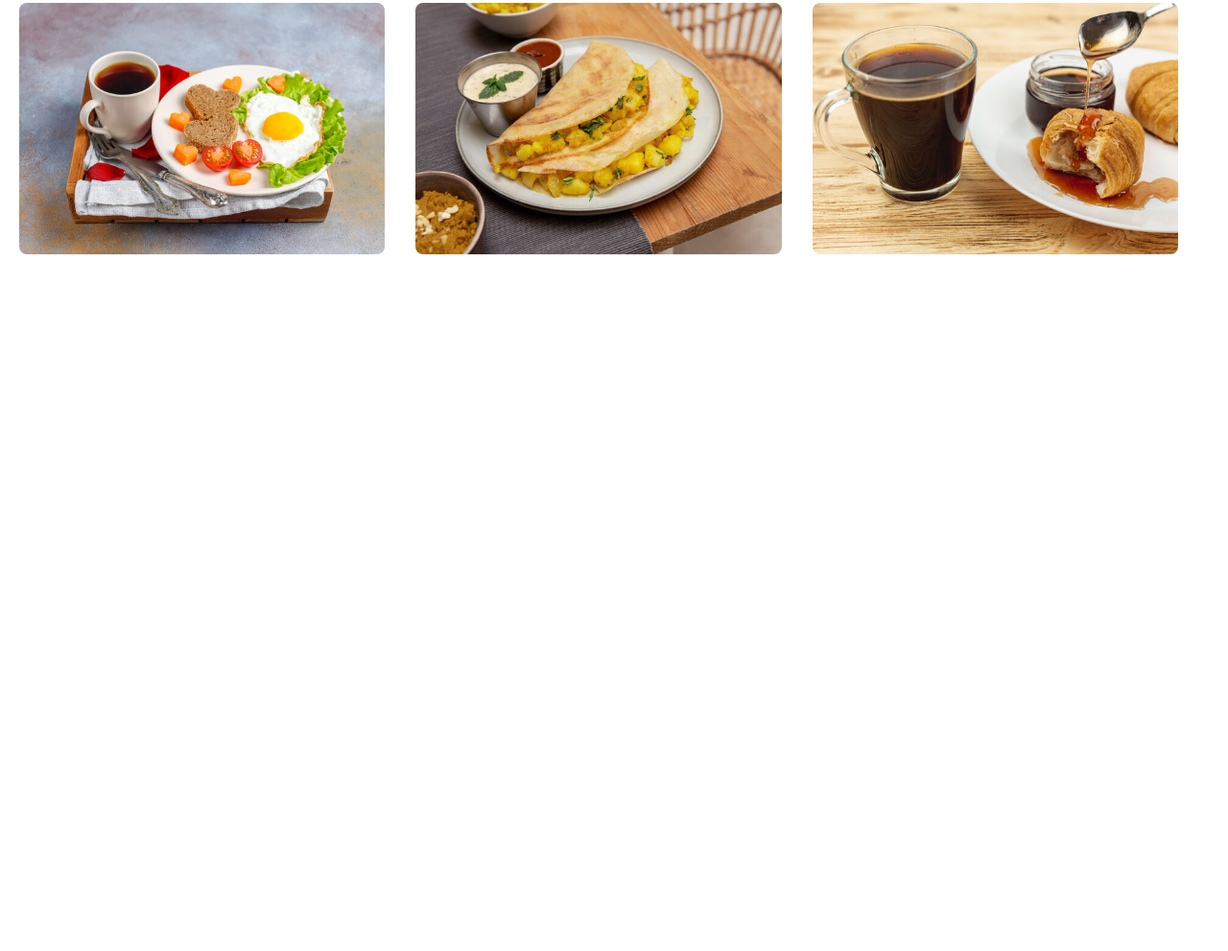
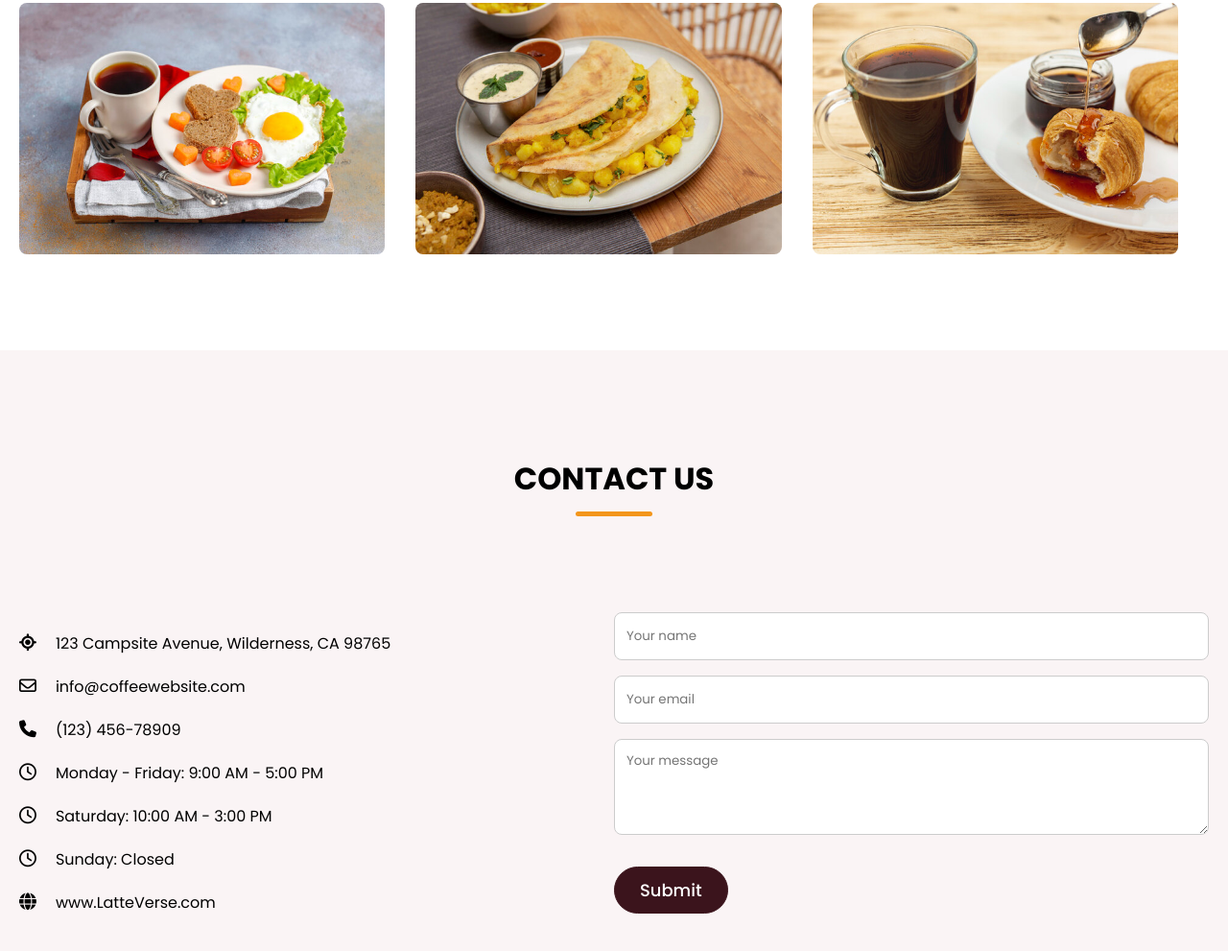
Before and after one commit to Amratya-Singh/LatteVerse, a plain HTML site: page index.html in a window 1280 px wide. Shown: the part 4119-5110 px from the top of the page at 96% size. Before the commit the page ends 4484 px from the top, so only its background shows below. Drawn offline with nearby package versions, Linux system fonts and the light colour scheme; a web font is replaced by a local one.

Commit message:
Added the CONTACT US Section

```diff
--- a/index.html
+++ b/index.html
@@ -201,6 +201,50 @@
               </ul>
             </div>
         </section>
+
+        <!-- Contact Section -->
+        <section class="contact-section">
+            <h2 class="section-title">Contact Us</h2>
+            <div class="section-content">
+               <ul class="contact-info-list">
+                <li class="contact-info">
+                    <i class="fa-solid fa-location-crosshairs"></i>
+                    <p>123 Campsite Avenue, Wilderness, CA 98765</p>
+                </li>
+                <li class="contact-info">
+                    <i class="fa-regular fa-envelope"></i>
+                    <p>info@coffeewebsite.com</p>
+                </li>
+                <li class="contact-info">
+                    <i class="fa-solid fa-phone"></i>
+                    <p>(123) 456-78909</p>
+                </li>
+                <li class="contact-info">
+                    <i class="fa-regular fa-clock"></i>
+                    <p>Monday - Friday: 9:00 AM - 5:00 PM</p>
+                </li>
+                <li class="contact-info">
+                    <i class="fa-regular fa-clock"></i>
+                    <p>Saturday: 10:00 AM - 3:00 PM</p>
+                </li>
+                <li class="contact-info">
+                    <i class="fa-regular fa-clock"></i>
+                    <p>Sunday: Closed</p>
+                </li>
+                <li class="contact-info">
+                    <i class="fa-solid fa-globe"></i>
+                    <p>www.LatteVerse.com</p>
+                </li>
+               </ul>
+
+               <form action="#" class="contact-form">
+                <input type="text" placeholder="Your name" class="form-input" required>
+                <input type="email" placeholder="Your email" class="form-input" required>
+                <textarea placeholder="Your message" class="form-input" required></textarea>
+                <button class="submit-button">Submit</button>
+               </form>
+            </div>
+        </section>
     </main>
 
     <!-- Linking Swiper script -->
--- a/style.css
+++ b/style.css
@@ -365,6 +365,72 @@ header .navbar {
     transform: scale(1.3);
 }
 
+/* Contact Us Section styling */
+.contact-section {
+    padding: 50px 0 100px;
+    background: var(--color-light-pink);
+}
+
+.contact-section .section-content {
+    display: flex;
+    gap: 48px;
+    align-items: flex-start;
+    justify-content: space-between;
+}
+
+.contact-section .contact-info-list .contact-info {
+    display: flex;
+    gap: 20px;
+    margin: 20px 0;
+    align-items: center;
+}
+
+.contact-section .contact-info-list .contact-info i {
+    font-size: var(--font-size-m);
+}
+
+.contact-section .contact-form .form-input {
+    width: 100%;
+    height: 50px;
+    padding: 0 12px;
+    outline: none;
+    margin-bottom: 16px;
+    background: var(--color-white);
+    border-radius: var(--border-radius-s);
+    border: 1px solid var(--color-medium-gray);
+}
+
+.contact-section .contact-form {
+    max-width: 50%;
+}
+
+.contact-section .contact-form .form-input:focus {
+    border-color: var(--color-secondary);
+}
+
+.contact-section .contact-form textarea.form-input {
+    height: 100px;
+    padding: 12px;
+    resize: vertical;
+}
+
+.contact-section .contact-form .submit-button {
+    padding: 10px 26px;
+    margin-top: 10px;
+    color: var(--color-white);
+    font-size: var(--font-size-m);
+    font-weight: var(--font-weight-medium);
+    background: var(--color-primary);
+    border-radius: var(--border-radius-m);
+    border: 1px solid var(--color-primary);
+    transition: 0.3s ease;
+}
+
+.contact-section .contact-form .submit-button:hover {
+    color: var(--color-primary);
+    background: transparent;
+}
+
 /* Responsive media query cide for max width 1024px */
 @media screen and (max-width: 1024px) {
     .menu-section .menu-list {
@@ -444,7 +510,7 @@ header .navbar {
      justify-content: center;
    }
 
-   .hero-section .hero-details :is(.subtitle, .description), .about-section .about-details {
+   .hero-section .hero-details :is(.subtitle, .description), .about-section .about-details, .contact-section .contact-form {
      max-width: 100%;
    }
 
@@ -488,6 +554,11 @@ header .navbar {
     .gallery-section .gallery-list .gallery-item {
         width: calc(100% / 2 - 30px);
     }
+
+    .contact-section .section-content {
+        align-items: center;
+        flex-direction: column-reverse;
+    }
 }
 
 /* Responsive media query cide for max width 640px */
```
